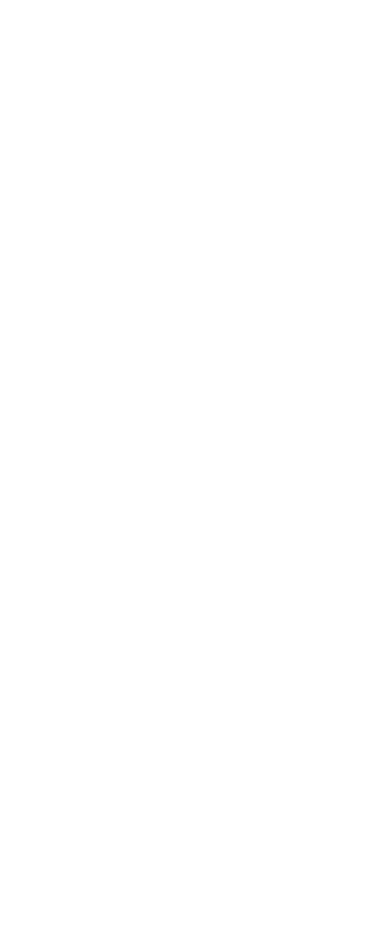
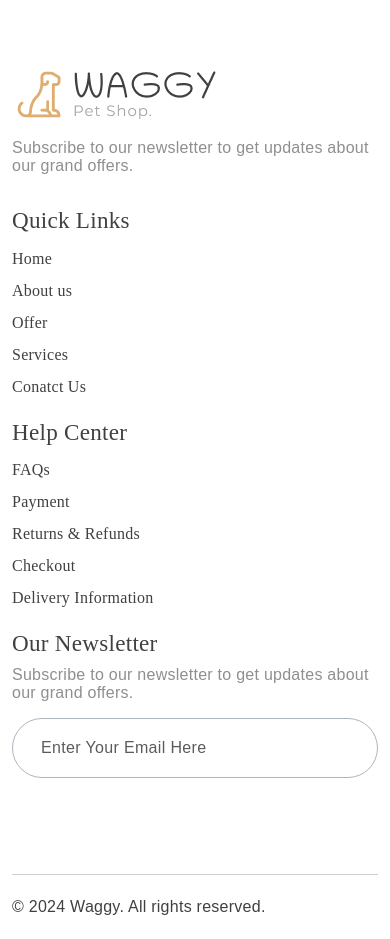
Before and after one commit to MuhammedSafvanMP/petFood_E-Commerce, a React (Vite) app: page / in a window 390 px wide. Shown: the part 1020-1959 px from the top of the page. Before the commit the page ends 990 px from the top, so only its background shows below. Built offline with nearby package versions, Linux system fonts and the light colour scheme.

Commit message:
created footer component

```diff
--- a/src/App.jsx
+++ b/src/App.jsx
@@ -2,6 +2,7 @@ import React from 'react'
 import Header from './pages/Header'
 import Home from './pages/Home'
 import Services from './pages/Services'
+import Footer from './pages/Footer'
 
 export default function App() {
   return (
@@ -9,6 +10,7 @@ export default function App() {
      <Header />
      <Home />
      <Services />
+     <Footer />
     </>
   )
 }
--- /dev/null
+++ b/src/pages/Footer.jsx
@@ -0,0 +1,119 @@
+import React from 'react'
+
+export default function Footer() {
+  return (
+    <footer id="footer" className="my-5">
+    <div className="container py-5 my-5">
+      <div className="row">
+
+        <div className="col-md-3">
+          <div className="footer-menu">
+            <img src="./images/logo.png" alt="logo" />
+            <p className="blog-paragraph fs-6 mt-3">Subscribe to our newsletter to get updates about our grand offers.</p>
+            <div className="social-links">
+              <ul className="d-flex list-unstyled gap-2">
+                <li className="social">
+                  <a href="#">
+                    <iconify-icon className="social-icon" icon="ri:facebook-fill"></iconify-icon>
+                  </a>
+                </li>
+                <li className="social">
+                  <a href="#">
+                    <iconify-icon className="social-icon" icon="ri:twitter-fill"></iconify-icon>
+                  </a>
+                </li>
+                <li className="social">
+                  <a href="#">
+                    <iconify-icon className="social-icon" icon="ri:pinterest-fill"></iconify-icon>
+                  </a>
+                </li>
+                <li className="social">
+                  <a href="#">
+                    <iconify-icon className="social-icon" icon="ri:instagram-fill"></iconify-icon>
+                  </a>
+                </li>
+                <li className="social">
+                  <a href="#">
+                    <iconify-icon className="social-icon" icon="ri:youtube-fill"></iconify-icon>
+                  </a>
+                </li>
+
+              </ul>
+            </div>
+          </div>
+        </div>
+        <div className="col-md-3">
+          <div className="footer-menu">
+            <h3>Quick Links</h3>
+            <ul className="menu-list list-unstyled">
+              <li className="menu-item">
+                <a href="#" className="nav-link">Home</a>
+              </li>
+              <li className="menu-item">
+                <a href="#" className="nav-link">About us</a>
+              </li>
+              <li className="menu-item">
+                <a href="#" className="nav-link">Offer </a>
+              </li>
+              <li className="menu-item">
+                <a href="#" className="nav-link">Services</a>
+              </li>
+              <li className="menu-item">
+                <a href="#" className="nav-link">Conatct Us</a>
+              </li>
+            </ul>
+          </div>
+        </div>
+        <div className="col-md-3">
+          <div className="footer-menu">
+            <h3>Help Center</h3>
+              <ul className="menu-list list-unstyled">
+                <li className="menu-item">
+                  <a href="#" className="nav-link">FAQs</a>
+                </li>
+                <li className="menu-item">
+                  <a href="#" className="nav-link">Payment</a>
+                </li>
+                <li className="menu-item">
+                  <a href="#" className="nav-link">Returns & Refunds</a>
+                </li>
+                <li className="menu-item">
+                  <a href="#" className="nav-link">Checkout</a>
+                </li>
+                <li className="menu-item">
+                  <a href="#" className="nav-link">Delivery Information</a>
+                </li>
+              </ul>
+          </div>
+        </div>
+        <div className="col-md-3">
+          <div>
+            <h3>Our Newsletter</h3>
+            <p className="blog-paragraph fs-6">Subscribe to our newsletter to get updates about our grand offers.</p>
+            <div className="search-bar border rounded-pill border-dark-subtle px-2">
+              <form className="text-center d-flex align-items-center" action="" method="">
+                <input type="text" className="form-control border-0 bg-transparent" placeholder="Enter your email here" />
+                <iconify-icon className="send-icon" icon="tabler:location-filled"></iconify-icon>
+              </form>
+            </div>
+          </div>
+        </div>
+
+      </div>
+    </div>
+
+
+    <div id="footer-bottom">
+    <div className="container">
+      <hr className="m-0" />
+      <div className="row mt-3">
+        <div className="col-md-6 copyright">
+          <p className="secondary-font">© {new Date().getFullYear()} Waggy. All rights reserved.</p>
+        </div>
+      </div>
+    </div>
+  </div>
+  </footer>
+
+  )
+}
```
